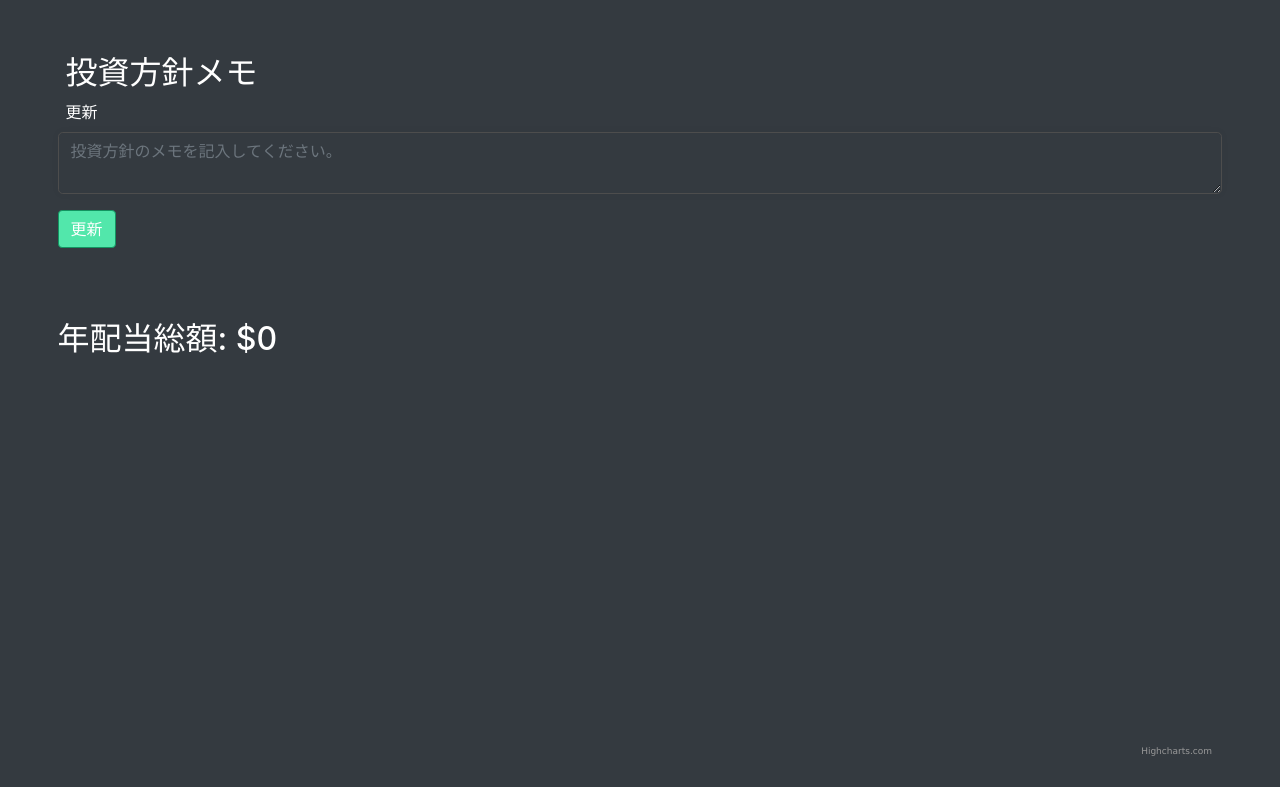
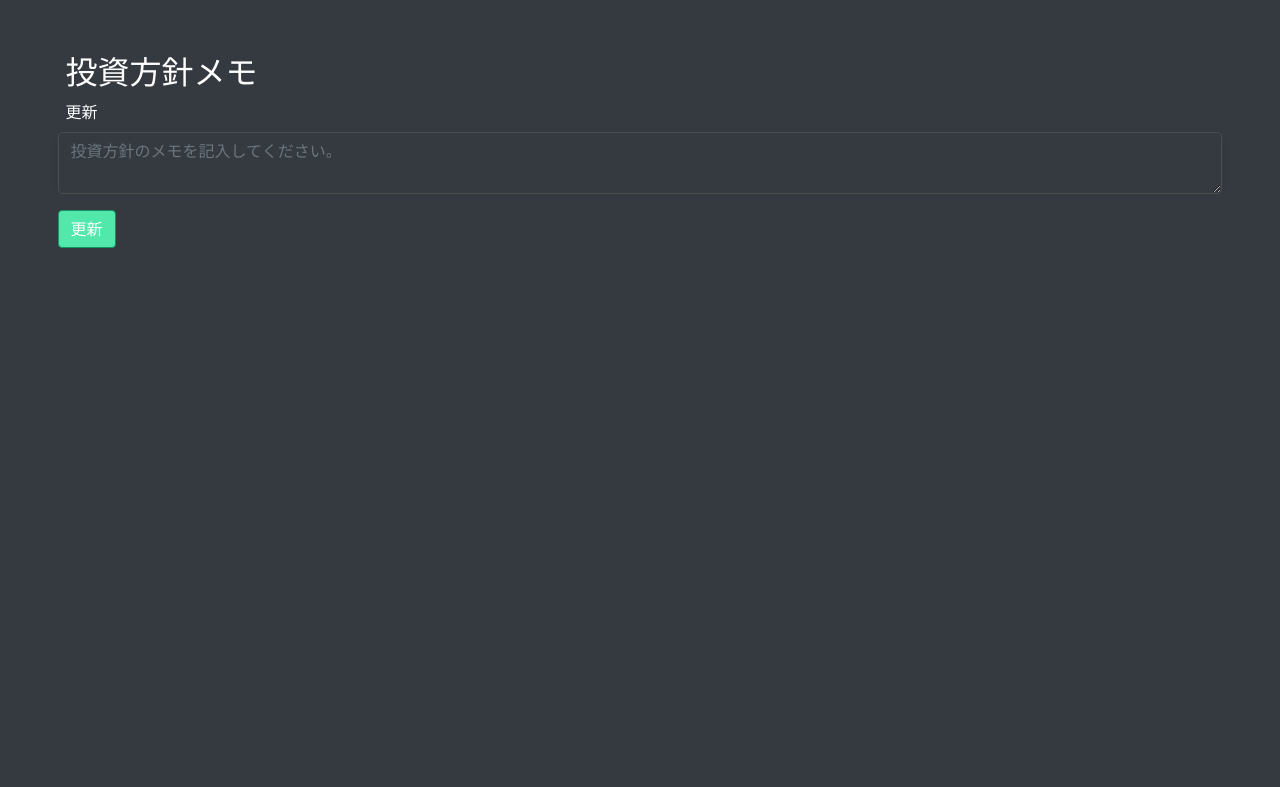
Before and after one commit to mikiiiiihara/my-us-stock-front, a Next.js app: page / in a window 1280 px wide. Shown: the part 755-1542 px from the top of the page. After the commit the page ends 1056 px from the top, so only its background shows below. Built offline with nearby package versions, Linux system fonts and the light colour scheme; no server answers.

Commit message:
配当のグラフ削除

```diff
--- a/src/components/graph/stackedColumn.tsx
+++ /dev/null
@@ -1,91 +0,0 @@
-import React from "react";
-import { FC } from "react";
-import Highcharts from "highcharts";
-import HighchartsReact from "highcharts-react-official";
-import { DivData } from "../../types/divData.type";
-
-type Props = {
-  divData: DivData[];
-  themeColor: string[];
-  background: string;
-};
-const StackedColumnComponent: FC<Props> = ({
-  divData,
-  themeColor,
-  background,
-}) => {
-  // y軸の最大値を自動計算
-  let divSum: number[] = [0, 0, 0, 0, 0, 0, 0, 0, 0, 0, 0, 0];
-  for (let div of divData) {
-    for (let i = 1; i <= 12; i++) {
-      divSum[i - 1] += div.data[i - 1];
-    }
-  }
-  const max = Math.max(...divSum);
-  const setMax = Math.round(max * 1) / 1 + 3;
-
-  const options = {
-    chart: {
-      backgroundColor: background,
-      type: "column",
-    },
-    colors: themeColor,
-    title: {
-      text: "",
-    },
-    exporting: { enabled: false },
-    xAxis: {
-      categories: [
-        "Jan",
-        "Feb",
-        "Mar",
-        "Apr",
-        "May",
-        "Jun",
-        "Jul",
-        "Aug",
-        "Sep",
-        "Oct",
-        "Nov",
-        "Dec",
-      ],
-    },
-    yAxis: {
-      min: 0,
-      max: setMax,
-      title: {
-        text: "dividend",
-      },
-      stackLabels: {
-        enabled: true,
-        style: {
-          fontWeight: "bold",
-          color: "gray",
-          textOutline: "none",
-        },
-      },
-    },
-    legend: {
-      enabled: false,
-    },
-    tooltip: {
-      headerFormat: "<b>{point.x}</b><br/>",
-      pointFormat: "{series.name}: {point.y}",
-    },
-    plotOptions: {
-      column: {
-        stacking: "normal",
-        dataLabels: {
-          enabled: true,
-        },
-      },
-    },
-    series: divData,
-  };
-
-  return <HighchartsReact highcharts={Highcharts} options={options} />;
-};
-
-StackedColumnComponent.displayName = "StackedColumn";
-
-export const StackedColumn = React.memo(StackedColumnComponent);
--- a/src/contents/dividend/dividendContent.tsx
+++ /dev/null
@@ -1,41 +0,0 @@
-import React from "react";
-import { DivData } from "../../types/divData.type";
-import { TickerDetail } from "../../types/tickerDetail.type";
-import { calculateDividendCalendar } from "../../functions/dividend/calculateDividendCalendar";
-import { Loading } from "../../components/common/loading/loading";
-import { StackedColumn } from "../../components/graph/stackedColumn";
-import { themeDefault } from "../../constants/themeColor";
-import { HOOKS_STATE } from "../../constants/hooks";
-import { TickerData } from "../../types/tickerData.type";
-import { useTickerContext } from "../../contexts/tickersContext";
-
-type Props = {
-  tickers: "loading" | TickerData;
-};
-
-export const DividendContentComponent: React.FC<Props> = ({ tickers }) => {
-  // コンテキストから取得
-  const { fx } = useTickerContext();
-  if (tickers === HOOKS_STATE.LOADING) return <Loading />;
-  const tickerDetail: TickerDetail[] = tickers.tickerDetail;
-  const dividendTotal = tickers.dividendTotal;
-  const divData: DivData[] = calculateDividendCalendar(tickerDetail);
-  return (
-    <div>
-      <div className="content">
-        <h2>
-          年配当総額: {fx}
-          {dividendTotal}
-        </h2>
-        <StackedColumn
-          divData={divData}
-          themeColor={themeDefault}
-          background="#343a40"
-        />
-      </div>
-    </div>
-  );
-};
-
-DividendContentComponent.displayName = "DividendContent";
-export const DividendContent = React.memo(DividendContentComponent);
--- a/src/contents/home/homeContainer.tsx
+++ b/src/contents/home/homeContainer.tsx
@@ -3,7 +3,6 @@ import { FxChangeButton } from "../../components/fx-change-button/fxChangeButton
 import { useTickerContext } from "../../contexts/tickersContext";
 import { useGetUSDJPY } from "../../hooks/export/useGetUSDJPY";
 import { useTickers } from "../../hooks/tickers/useTickers";
-import { DividendContent } from "../dividend/dividendContent";
 import { HomeContent } from "./homeContent";
 import { StrategyContent } from "./strategy/strategyContent";
 
@@ -30,7 +29,6 @@ const HomeContainerComponent = () => {
         executeCreateTicker={executeCreateTicker}
       />
       <StrategyContent />
-      <DividendContent tickers={tickers} />
       <FxChangeButton currency={fx == "$" ? "$" : "¥"} onClick={changeFx} />
     </>
   );
```
